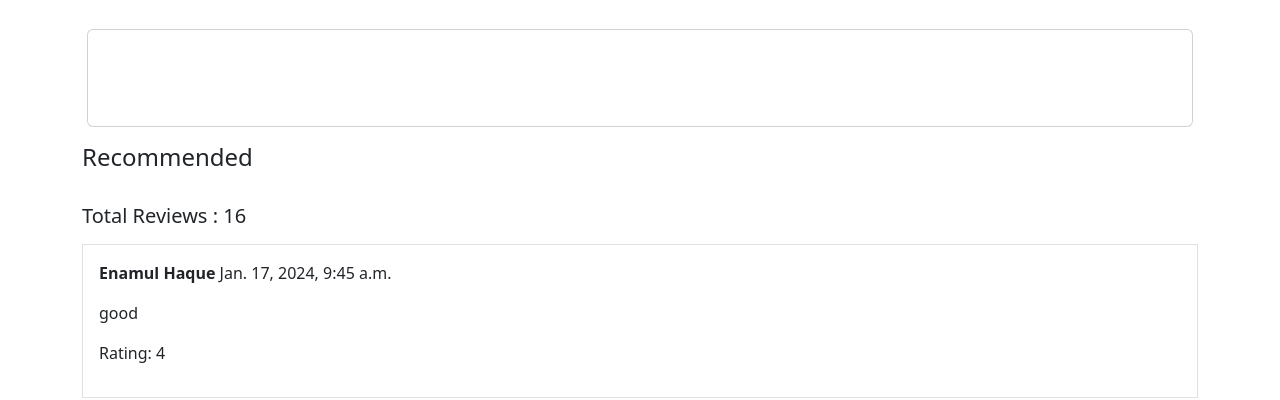
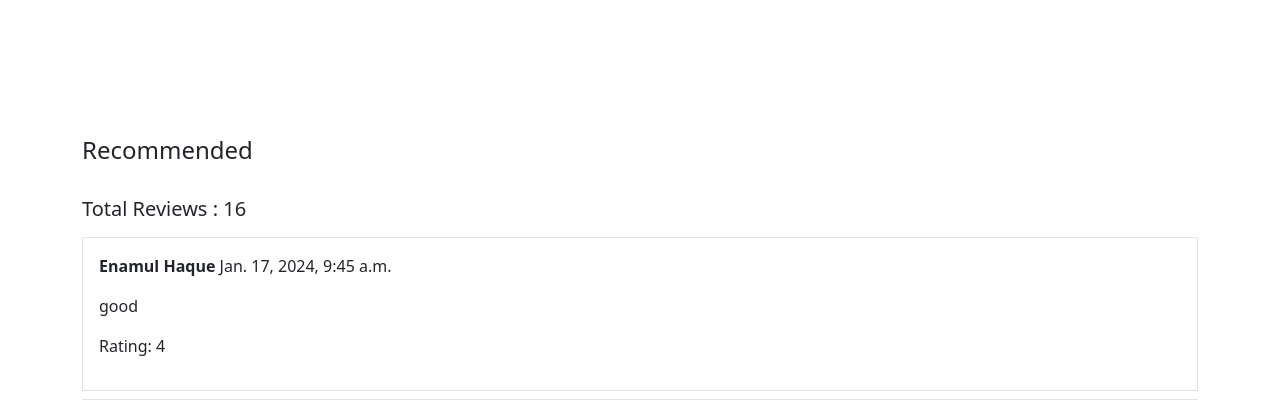
Before and after one commit to Enamul-Haque-Shojib/cloth_store, a Django app: page /cloth/clothdetails/101 in a window 1280 px wide. Shown: the part 56-456 px from the top of the page. Run offline with Django 4.2, Linux system fonts and the light colour scheme; a user stored in the database is signed in; data comes from the database, SQL or seed files in the repository; some libraries are stand-ins or nearby versions.

Commit message:
css class added

```diff
--- a/cloth/templates/cloth_details.html
+++ b/cloth/templates/cloth_details.html
@@ -17,7 +17,7 @@
 
 
 
-      <div class="card mb-3 p-5" id="cloth-details">
+      <div class="mb-3 p-5" id="cloth-details">
         <div class="row g-0">
 
         </div>
```
